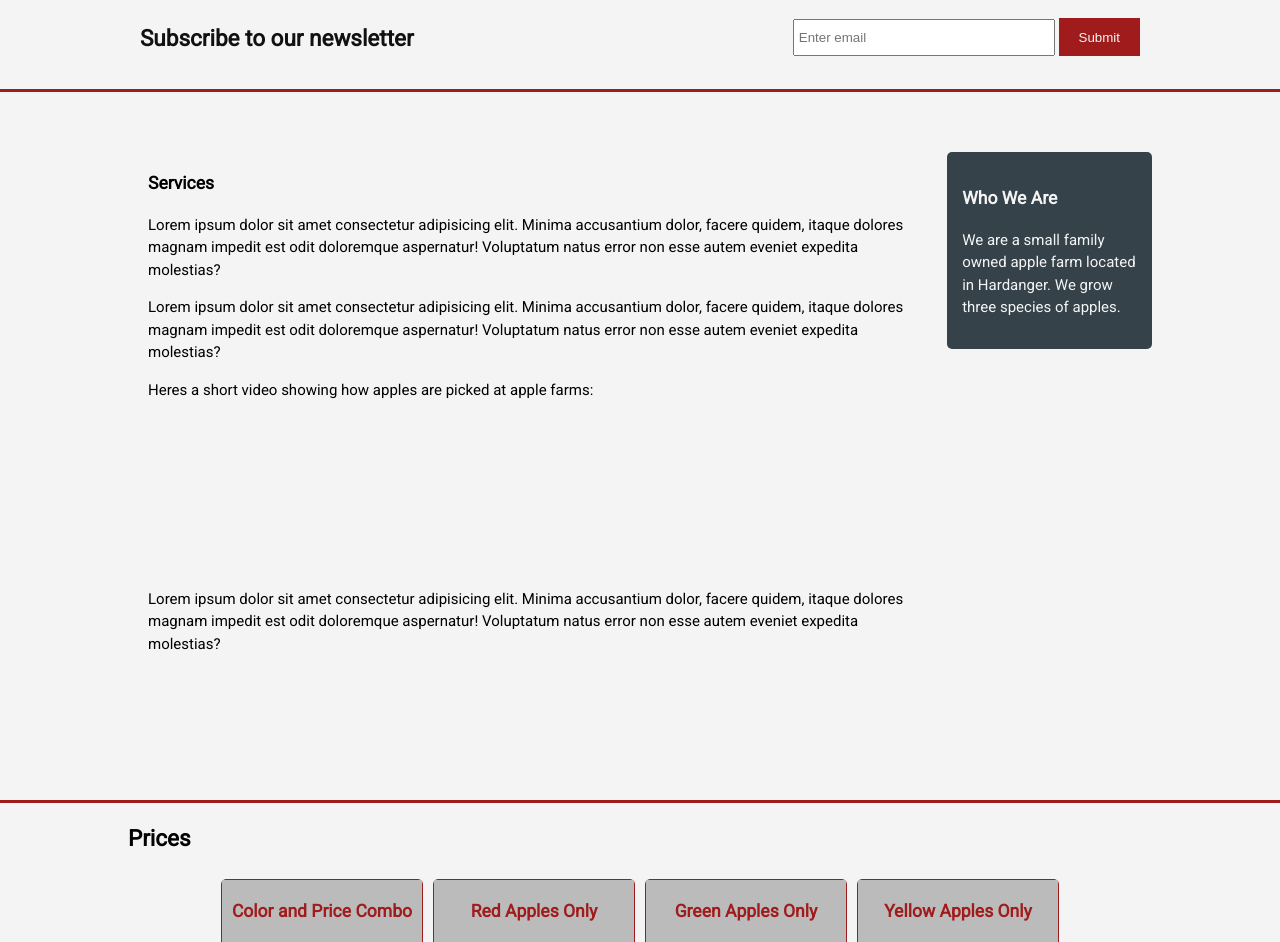
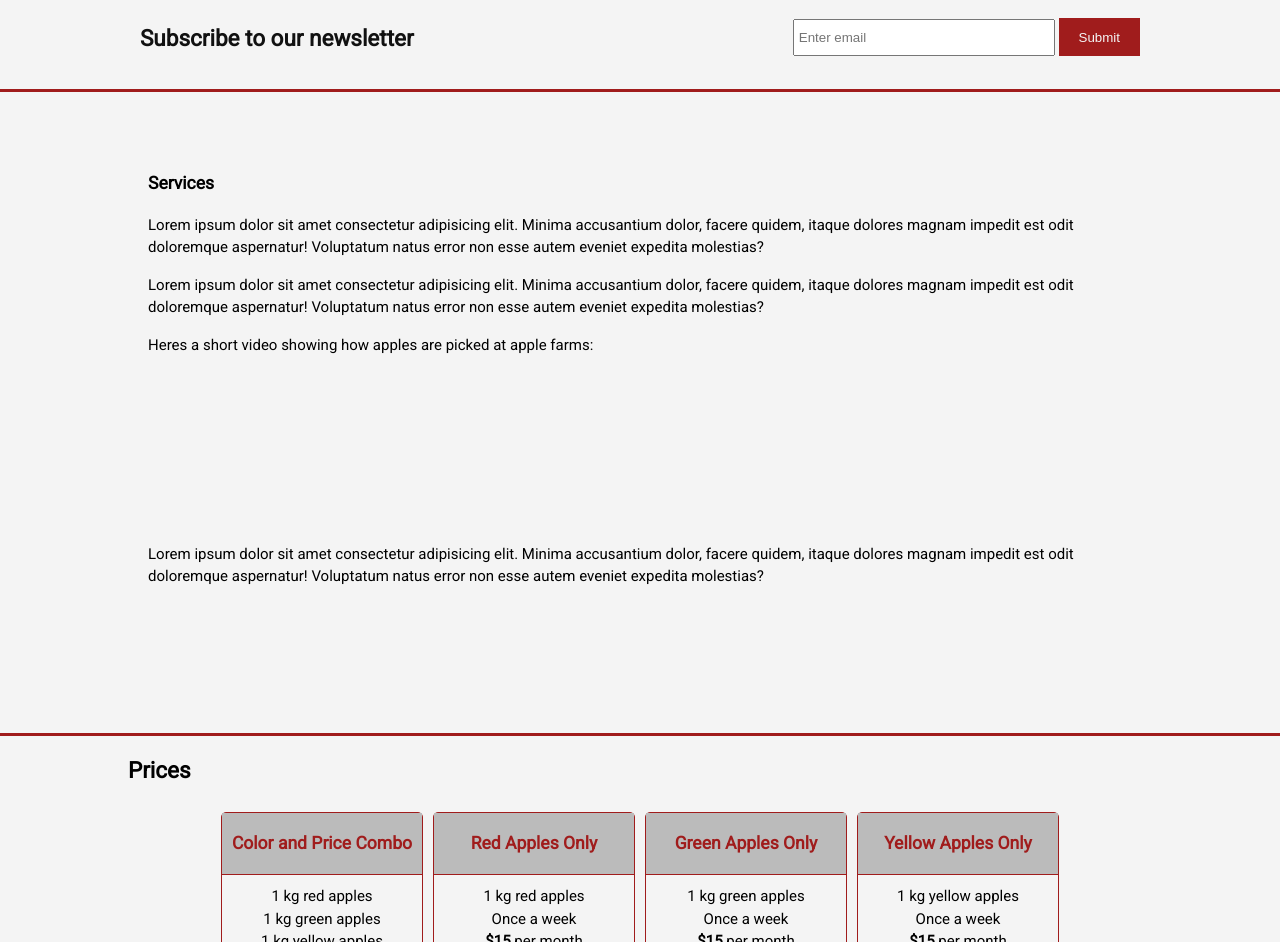
Before and after one commit to beinnor/applesathome, a plain HTML site: page index.html in a window 1280 px wide. Shown: the part 785-1727 px from the top of the page. Drawn offline with Linux system fonts and the light colour scheme; grey boxes are pictures that could not be loaded.

Commit message:
fixed banner

```diff
--- a/css/style.css
+++ b/css/style.css
@@ -91,7 +91,6 @@ ul {
 
 /* Banner */
 #banner {
-  min-height: 400px;
   background: url('../img/apples1920x1280.jpg') no-repeat 0 -540px;
   text-align: center;
   color: var(--black);
@@ -144,17 +143,10 @@ ul {
 
 #services article {
   padding: 10px 20px 30px 20px;
-  float: left;
-  width: 75%;
 }
 
 #services article #videodiv {
   text-align: center;
-}
-
-#services aside {
-  float: right;
-  width: 20%;
 }
 
 /* Prices */
@@ -247,6 +239,7 @@ footer {
   #banner {
     background: url('../img/apples_mobile.jpg');
     margin-top: 30px;
+    min-height: 400px;
   }
 
   #services article {
--- a/index.html
+++ b/index.html
@@ -66,14 +66,6 @@
           dolores magnam impedit est odit doloremque aspernatur! Voluptatum natus error non esse autem eveniet expedita
           molestias?</p>
       </article>
-
-      <aside>
-        <div class="dark">
-          <h3>Who We Are</h3>
-          <p>We are a small family owned apple farm located in Hardanger. We grow three species of apples.</p>
-        </div>
-      </aside>
-
     </div>
   </section>
 
```
